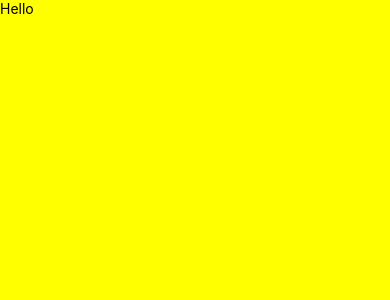
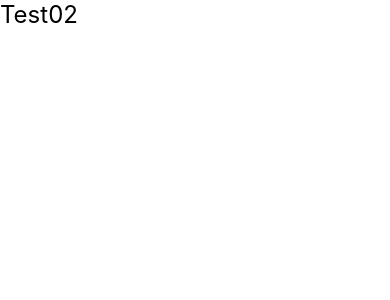
Before and after one commit to GeluHorotan/react-native-travelapp, a React Native app: screen / in a window 390 px wide. Shown: the top 300 px of the page. Built offline with nearby package versions, Linux system fonts and the light colour scheme.

Commit message:
feat: create test components

```diff
--- a/App.tsx
+++ b/App.tsx
@@ -1,26 +1,9 @@
 import React from 'react';
 
-import {SafeAreaView, StyleSheet, Text, View} from 'react-native';
+import Home from './src/screens/Home';
 
 function App(): React.JSX.Element {
-  return (
-    <SafeAreaView style={styles.safeView}>
-      <View style={styles.view}>
-        <Text>Hello</Text>
-      </View>
-    </SafeAreaView>
-  );
+  return <Home />;
 }
 
-const styles = StyleSheet.create({
-  safeView: {
-    flex: 1,
-    backgroundColor: 'red',
-  },
-  view: {
-    flex: 1,
-    backgroundColor: 'yellow',
-  },
-});
-
 export default App;
--- a/package.json
+++ b/package.json
@@ -15,6 +15,7 @@
   },
   "devDependencies": {
     "@babel/core": "^7.20.0",
+    "@babel/eslint-parser": "^7.23.3",
     "@babel/preset-env": "^7.20.0",
     "@babel/runtime": "^7.20.0",
     "@react-native/babel-preset": "0.74.0-nightly-20240102-05ec058ac",
@@ -25,6 +26,8 @@
     "@types/react-test-renderer": "^18.0.0",
     "babel-jest": "^29.6.3",
     "eslint": "^8.19.0",
+    "eslint-plugin-react": "^7.33.2",
+    "eslint-plugin-react-native": "^4.1.0",
     "jest": "^29.6.3",
     "prettier": "2.8.8",
     "react-test-renderer": "18.2.0",
--- /dev/null
+++ b/src/components/Title.tsx
@@ -0,0 +1,22 @@
+import React, { FC } from 'react';
+import { StyleSheet, Text } from 'react-native';
+
+interface ITitle {
+  children?: React.ReactNode;
+}
+
+const Title: FC<ITitle> = ({ children }) => {
+  return <Text style={styles.title}>{children}</Text>;
+};
+
+Title.defaultProps = {
+  children: 'Default Text',
+};
+
+const styles = StyleSheet.create({
+  title: {
+    fontSize: 24,
+  },
+});
+
+export default Title;
--- /dev/null
+++ b/src/screens/Home.tsx
@@ -0,0 +1,15 @@
+import React, { FC } from 'react';
+import { SafeAreaView, Text, View } from 'react-native';
+import Title from '../components/Title';
+
+const Home: FC = () => {
+  return (
+    <SafeAreaView>
+      <View>
+        <Title>Test02</Title>
+      </View>
+    </SafeAreaView>
+  );
+};
+
+export default Home;
```
Also changed, not shown: .eslintrc.js, .prettierrc.js, 1 other file (tests, documents, lock files or other folders).
